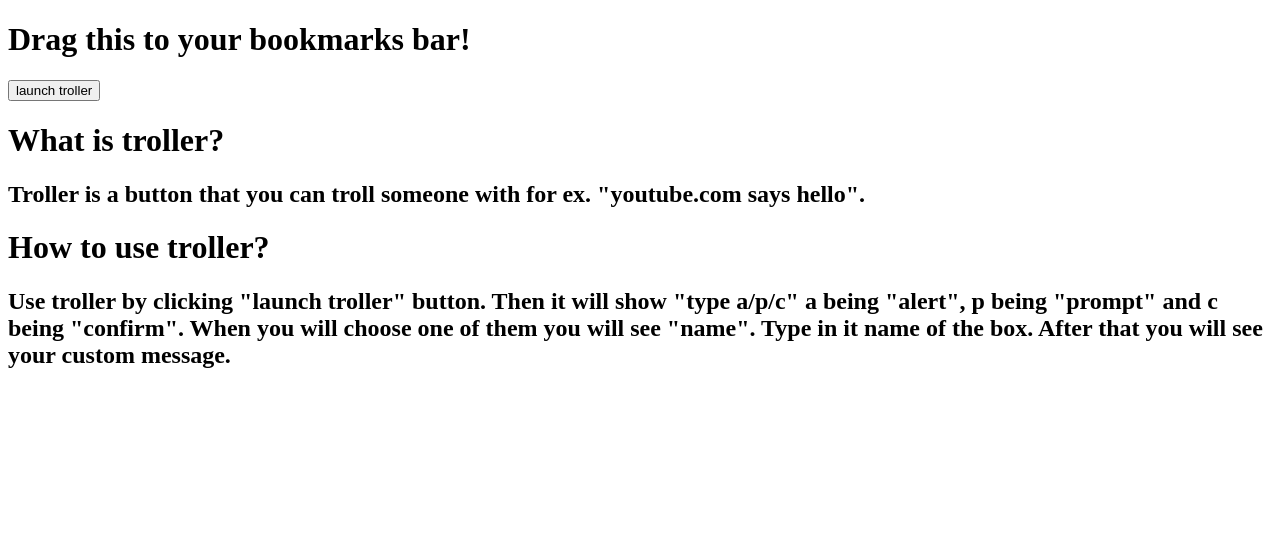
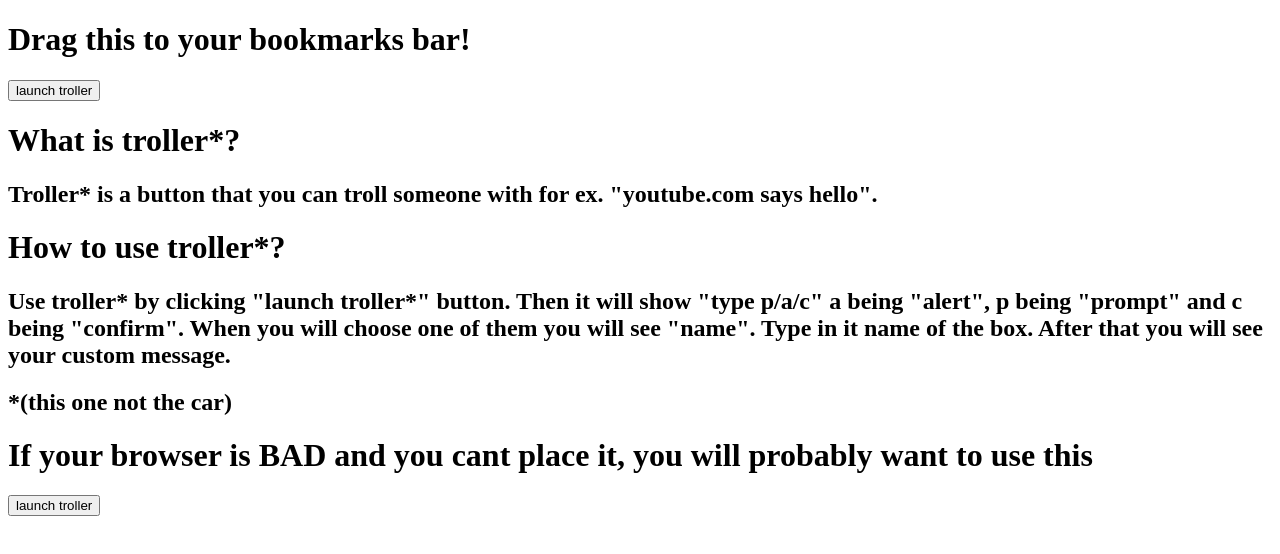
Before and after one commit to witerrk/trolly, a plain HTML site: page index.html in a window 1280 px wide. Drawn offline with Linux system fonts and the light colour scheme.

Commit message:
Update index.html

```diff
--- a/index.html
+++ b/index.html
@@ -13,9 +13,16 @@
         launch troller
     </button>
     </a>
-    <h1>What is troller?</h1>
-    <h2>Troller is a button that you can troll someone with for ex. "youtube.com says hello".</h2>
-    <h1>How to use troller?</h1>
-    <h2>Use troller by clicking "launch troller" button. Then it will show "type a/p/c" a being "alert", p being "prompt" and c being "confirm". When you will choose one of them you will see "name". Type in it name of the box. After that you will see your custom message.</h2>
+    <h1>What is troller*?</h1>
+    <h2>Troller* is a button that you can troll someone with for ex. "youtube.com says hello".</h2>
+    <h1>How to use troller*?</h1>
+    <h2>Use troller* by clicking "launch troller*" button. Then it will show "type p/a/c" a being "alert", p being "prompt" and c being "confirm". When you will choose one of them you will see "name". Type in it name of the box. After that you will see your custom message.</h2>
+    <h2>*(this one not the car)</h2>
+    <h1>If your browser is BAD and you cant place it, you will probably want to use this</h1>
+    <a href='javascript:l1=window.prompt("type:p/a/c");if(l1=="p"){l2=window.prompt("name");window.prompt(l2);};if(l1=="a"){l2=window.prompt("name");alert(l2);};if(l1=="c"){l2=window.prompt("name");confirm(l2);}'>
+    <button>
+        launch troller
+    </button>
+</a>
 </body>
 </html>
```
